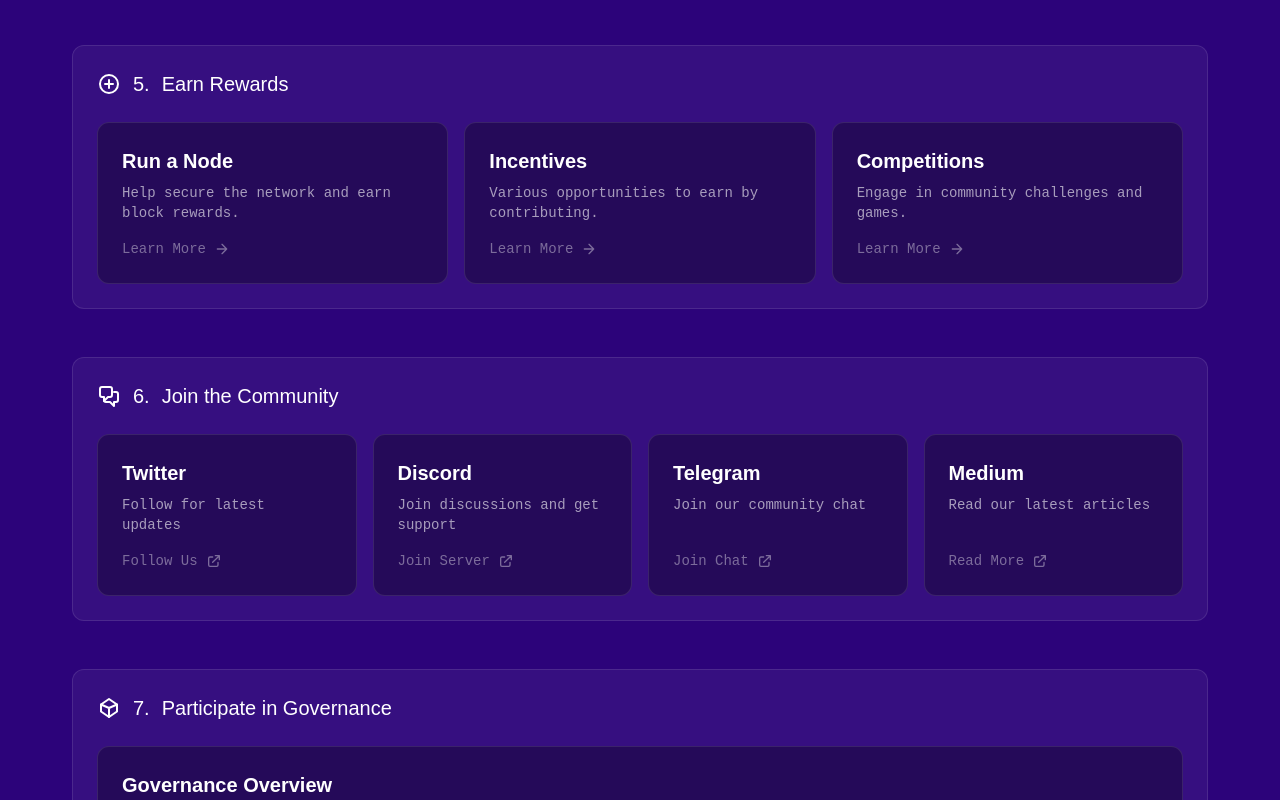
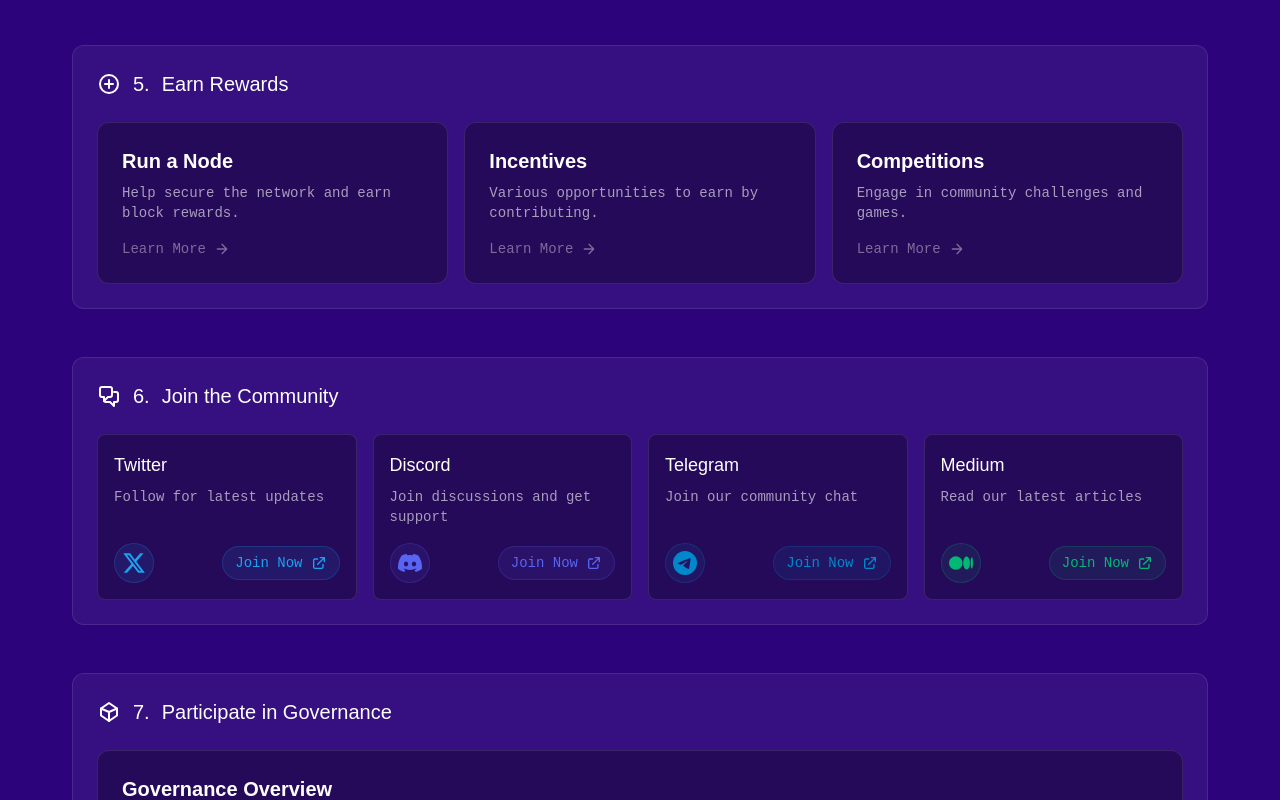
Before and after one commit to xarmian/ecosystem, a SvelteKit app: page /pages/getting-started/users in a window 1280 px wide. Shown: the part 1473-2273 px from the top of the page. Built offline with nearby package versions, Linux system fonts and the light colour scheme.

Commit message:
Updated socials buttons

```diff
--- a/src/routes/pages/getting-started/node-runners/+page.svelte
+++ b/src/routes/pages/getting-started/node-runners/+page.svelte
@@ -85,8 +85,8 @@
 				</InfoTile>
 
 				<InfoTile
-					title="Windows"
-					description="Community solutions for Windows systems:"
+					title="Windows or Mac"
+					description="Community solutions for Windows and Mac systems:"
 					variant="dark"
 				>
 					<div class="mt-4 space-y-3">
@@ -111,7 +111,7 @@
 		<Section title="Get Tokens" icon={tokenIcon} number={3}>
 			<div class="grid gap-6 sm:grid-cols-2">
 				<ActionTile
-					title="Quick Start (Fountain)"
+					title="Fountain"
 					description="Get a small amount of tokens from the community fountain to get your node online quickly."
 					href="https://fountain.voirewards.com/"
 					external={true}
--- a/src/routes/pages/getting-started/users/+page.svelte
+++ b/src/routes/pages/getting-started/users/+page.svelte
@@ -4,6 +4,45 @@
 	import InfoTile from '$lib/components/InfoTile.svelte';
 	import ActionTile from '$lib/components/ActionTile.svelte';
 	import LinkButton from '$lib/components/LinkButton.svelte';
+
+	const socialChannels = [
+		{
+			title: 'Twitter',
+			description: 'Follow for latest updates',
+			url: 'https://twitter.com/Voi_Net',
+			icon: `<svg class="h-6 w-6" viewBox="0 0 24 24" fill="currentColor">
+				<path d="M18.244 2.25h3.308l-7.227 8.26 8.502 11.24H16.17l-5.214-6.817L4.99 21.75H1.68l7.73-8.835L1.254 2.25H8.08l4.713 6.231zm-1.161 17.52h1.833L7.084 4.126H5.117z"/>
+			</svg>`,
+			color: 'twitter'
+		},
+		{
+			title: 'Discord',
+			description: 'Join discussions and get support',
+			url: 'https://discord.gg/vnFbrJrHeW',
+			icon: `<svg class="h-6 w-6" viewBox="0 0 24 24" fill="currentColor">
+				<path d="M20.317 4.492c-1.53-.69-3.17-1.2-4.885-1.49a.075.075 0 0 0-.079.036c-.21.369-.444.85-.608 1.23a18.566 18.566 0 0 0-5.487 0 12.36 12.36 0 0 0-.617-1.23A.077.077 0 0 0 8.562 3c-1.714.29-3.354.8-4.885 1.491a.07.07 0 0 0-.032.027C.533 9.093-.32 13.555.099 17.961a.08.08 0 0 0 .031.055 20.03 20.03 0 0 0 5.993 2.98.078.078 0 0 0 .084-.026c.462-.62.874-1.275 1.226-1.963.021-.04.001-.088-.041-.104a13.201 13.201 0 0 1-1.872-.878.075.075 0 0 1-.008-.125c.126-.093.252-.19.372-.287a.075.075 0 0 1 .078-.01c3.927 1.764 8.18 1.764 12.061 0a.075.075 0 0 1 .079.009c.12.098.245.195.372.288a.075.075 0 0 1-.006.125c-.598.344-1.22.635-1.873.877a.075.075 0 0 0-.041.105c.36.687.772 1.341 1.225 1.962a.077.077 0 0 0 .084.028 19.963 19.963 0 0 0 6.002-2.981.076.076 0 0 0 .032-.054c.5-5.094-.838-9.52-3.549-13.442a.06.06 0 0 0-.031-.028zM8.02 15.278c-1.182 0-2.157-1.069-2.157-2.38 0-1.312.956-2.38 2.157-2.38 1.21 0 2.176 1.077 2.157 2.38 0 1.312-.956 2.38-2.157 2.38zm7.975 0c-1.183 0-2.157-1.069-2.157-2.38 0-1.312.955-2.38 2.157-2.38 1.21 0 2.176 1.077 2.157 2.38 0 1.312-.946 2.38-2.157 2.38z"/>
+			</svg>`,
+			color: 'discord'
+		},
+		{
+			title: 'Telegram',
+			description: 'Join our community chat',
+			url: 'https://t.me/VoiOfficial',
+			icon: `<svg class="h-6 w-6" viewBox="0 0 24 24" fill="currentColor">
+				<path d="M11.944 0A12 12 0 0 0 0 12a12 12 0 0 0 12 12 12 12 0 0 0 12-12A12 12 0 0 0 12 0a12 12 0 0 0-.056 0zm4.962 7.224c.1-.002.321.023.465.14a.506.506 0 0 1 .171.325c.016.093.036.306.02.472-.18 1.898-.962 6.502-1.36 8.627-.168.9-.499 1.201-.82 1.23-.696.065-1.225-.46-1.9-.902-1.056-.693-1.653-1.124-2.678-1.8-1.185-.78-.417-1.21.258-1.91.177-.184 3.247-2.977 3.307-3.23.007-.032.014-.15-.056-.212s-.174-.041-.249-.024c-.106.024-1.793 1.14-5.061 3.345-.48.33-.913.49-1.302.48-.428-.008-1.252-.241-1.865-.44-.752-.245-1.349-.374-1.297-.789.027-.216.325-.437.893-.663 3.498-1.524 5.83-2.529 6.998-3.014 3.332-1.386 4.025-1.627 4.476-1.635z"/>
+			</svg>`,
+			color: 'telegram'
+		},
+		{
+			title: 'Medium',
+			description: 'Read our latest articles',
+			url: 'https://medium.com/@voifoundation',
+			icon: `<svg class="h-6 w-6" viewBox="0 0 24 24" fill="currentColor">
+				<path d="M13.54 12a6.8 6.8 0 01-6.77 6.82A6.8 6.8 0 010 12a6.8 6.8 0 016.77-6.82A6.8 6.8 0 0113.54 12zM20.96 12c0 3.54-1.51 6.42-3.38 6.42-1.87 0-3.39-2.88-3.39-6.42s1.52-6.42 3.39-6.42 3.38 2.88 3.38 6.42M24 12c0 3.17-.53 5.75-1.19 5.75-.66 0-1.19-2.58-1.19-5.75s.53-5.75 1.19-5.75C23.47 6.25 24 8.83 24 12z"/>
+			</svg>`,
+			color: 'medium'
+		}
+	];
 </script>
 
 <SubSectionTemplate title="For Users" description="Getting Started with Voi">
@@ -98,7 +137,7 @@
 			<div class="grid gap-4 sm:grid-cols-2">
 				<ActionTile
 					href="https://fountain.voirewards.com"
-					title="Quick Start (Fountain)"
+					title="Fountain"
 					description="Get a small amount of tokens from the community fountain to get started with Voi."
 					external={true}
 					actionText="Visit Fountain"
@@ -178,41 +217,48 @@
 			number={6}
 		>
 			<div class="grid gap-4 md:grid-cols-4">
-				<ActionTile
-					href="https://twitter.com/Voi_Net"
-					title="Twitter"
-					description="Follow for latest updates"
-					external={true}
-					actionText="Follow Us"
-					variant="dark"
-				/>
-
-				<ActionTile
-					href="https://discord.gg/vnFbrJrHeW"
-					title="Discord"
-					description="Join discussions and get support"
-					external={true}
-					actionText="Join Server"
-					variant="dark"
-				/>
-
-				<ActionTile
-					href="https://t.me/VoiOfficial"
-					title="Telegram"
-					description="Join our community chat"
-					external={true}
-					actionText="Join Chat"
-					variant="dark"
-				/>
-
-				<ActionTile
-					href="https://medium.com/@voifoundation"
-					title="Medium"
-					description="Read our latest articles"
-					external={true}
-					actionText="Read More"
-					variant="dark"
-				/>
+				{#each socialChannels as channel}
+					<a
+						href={channel.url}
+						target="_blank"
+						rel="noopener noreferrer"
+						class="group transition-transform hover:scale-[1.02]"
+					>
+						<InfoTile
+							title={channel.title}
+							description={channel.description}
+							variant="dark"
+						>
+							<div class="flex items-center justify-between">
+								<div
+									class="flex h-10 w-10 items-center justify-center rounded-full border border-{channel.color}-400/20 bg-{channel.color}-400/10"
+								>
+									<div class="text-{channel.color}-400">
+										{@html channel.icon}
+									</div>
+								</div>
+								<div
+									class="inline-flex items-center gap-2 rounded-full border border-{channel.color}-400/20 bg-{channel.color}-400/10 px-3 py-1.5 text-sm text-{channel.color}-400 transition-colors group-hover:bg-{channel.color}-400/20"
+								>
+									Join Now
+									<svg
+										class="h-4 w-4"
+										viewBox="0 0 24 24"
+										fill="none"
+										stroke="currentColor"
+										stroke-width="2"
+									>
+										<path
+											d="M10 6H6a2 2 0 00-2 2v10a2 2 0 002 2h10a2 2 0 002-2v-4M14 4h6m0 0v6m0-6L10 14"
+											stroke-linecap="round"
+											stroke-linejoin="round"
+										/>
+									</svg>
+								</div>
+							</div>
+						</InfoTile>
+					</a>
+				{/each}
 			</div>
 		</Section>
 
@@ -254,3 +300,49 @@
 		/>
 	</svelte:fragment>
 </SubSectionTemplate>
+
+<style>
+	/* Twitter brand color */
+	:global(.text-twitter-400) {
+		color: rgb(29, 161, 242) !important;
+	}
+	:global(.border-twitter-400\/20) {
+		border-color: rgba(29, 161, 242, 0.2) !important;
+	}
+	:global(.bg-twitter-400\/10) {
+		background-color: rgba(29, 161, 242, 0.1) !important;
+	}
+
+	/* Discord brand color */
+	:global(.text-discord-400) {
+		color: rgb(88, 101, 242) !important;
+	}
+	:global(.border-discord-400\/20) {
+		border-color: rgba(88, 101, 242, 0.2) !important;
+	}
+	:global(.bg-discord-400\/10) {
+		background-color: rgba(88, 101, 242, 0.1) !important;
+	}
+
+	/* Telegram brand color */
+	:global(.text-telegram-400) {
+		color: rgb(0, 136, 204) !important;
+	}
+	:global(.border-telegram-400\/20) {
+		border-color: rgba(0, 136, 204, 0.2) !important;
+	}
+	:global(.bg-telegram-400\/10) {
+		background-color: rgba(0, 136, 204, 0.1) !important;
+	}
+
+	/* Medium brand color */
+	:global(.text-medium-400) {
+		color: rgb(2, 184, 117) !important;
+	}
+	:global(.border-medium-400\/20) {
+		border-color: rgba(2, 184, 117, 0.2) !important;
+	}
+	:global(.bg-medium-400\/10) {
+		background-color: rgba(2, 184, 117, 0.1) !important;
+	}
+</style>
```
